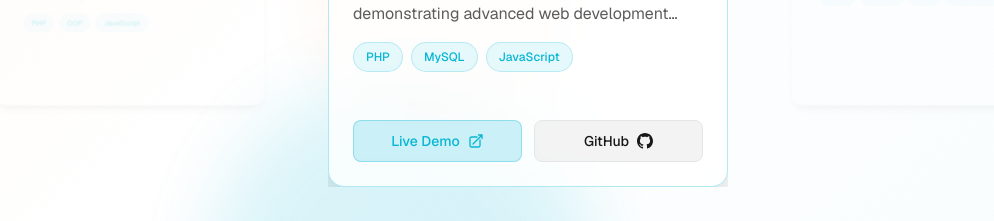
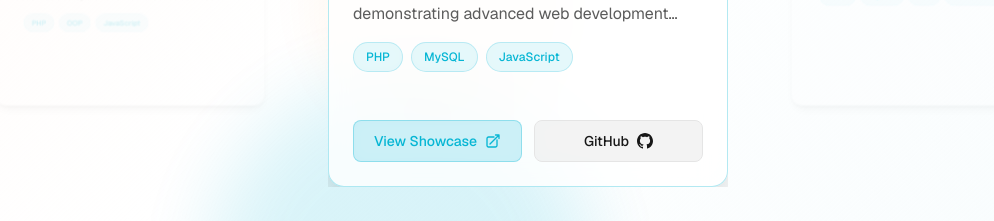
Before and after one commit to Outhman790/my-portfolio, a Next.js app: page / in a window 1280 px wide. Shown: the part 4680-4901 px from the top of the page, without its empty margins (112-1106 px from the left). Built offline with nearby package versions, Linux system fonts and the light colour scheme.

Commit message:
Support custom demo button labels in ProjectCard

```diff
--- a/src/components/projects/ProjectCard.jsx
+++ b/src/components/projects/ProjectCard.jsx
@@ -156,7 +156,7 @@ export default function ProjectCard({ project, isActive = true, showActions = tr
                 onClick={(e) => e.stopPropagation()}
                 className="flex-1 inline-flex items-center justify-center gap-2 px-4 py-2.5 bg-primary/20 backdrop-blur-sm border border-primary/30 text-primary text-sm font-medium rounded-lg hover:bg-primary/30 hover:border-primary/50 hover:shadow-lg hover:shadow-primary/20 active:scale-95 transition-all duration-200"
               >
-                <span>Live Demo</span>
+                <span>{project.demoLabel || "Live Demo"}</span>
                 <svg
                   xmlns="http://www.w3.org/2000/svg"
                   fill="none"
```
